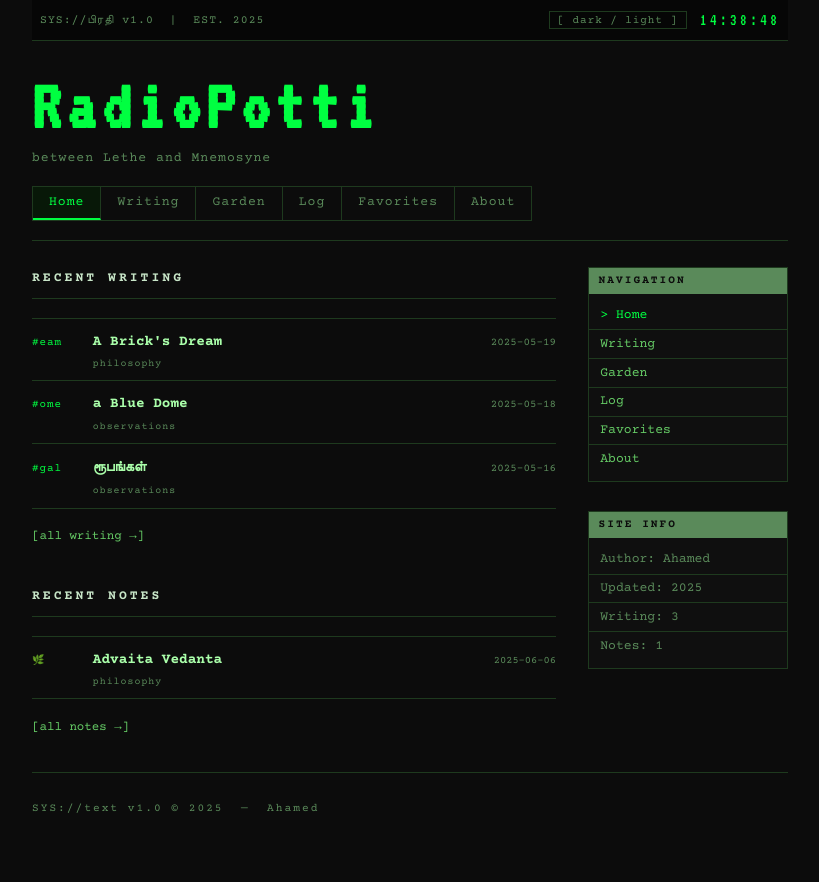
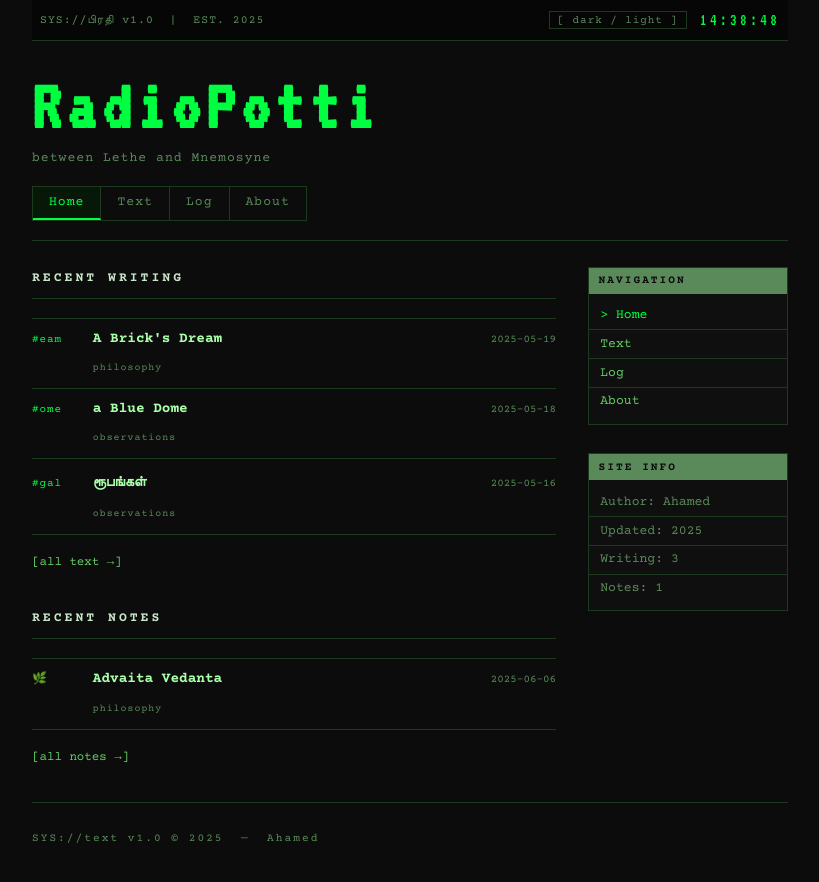
Before and after one commit to greatwhit3shark1969-lgtm/Myblog, a Jekyll site: the page built from index.html, in a window 1280 px wide. Shown: the top 882 px of the page, without its empty margins (230-1049 px from the left). Built offline with Jekyll 4.4.1, drawn with Linux system fonts in a browser that asks for light colours; some web fonts are replaced.

Commit message:
Update index.html

```diff
--- a/index.html
+++ b/index.html
@@ -26,21 +26,19 @@ layout: null
     .entry-row:first-of-type { border-top: 1px solid var(--border); }
     .entry-num { font-size: 0.68rem; color: var(--accent); letter-spacing: 1px; white-space: nowrap; }
     .entry-inner { min-width: 0; }
-    .entry-title { font-size: 0.9rem; color: var(--text-bright); font-weight: 700; }
+    .entry-title { font-size: 0.9rem; color: var(--text-bright); font-weight: 700; display: block; }
     .entry-title[lang="ta"] { font-family: 'Catamaran', sans-serif; }
-    .entry-tag { font-size: 0.62rem; color: var(--text-dim); letter-spacing: 1px; }
+    .entry-sub { font-size: 0.62rem; color: var(--text-dim); letter-spacing: 1px; }
     .entry-date { font-size: 0.68rem; color: var(--text-dim); white-space: nowrap; }
-    .entry-stage { font-size: 0.65rem; color: var(--text-dim); white-space: nowrap; }
-    .section-gap { margin-top: 2.2rem; }
+    .section-gap { margin-top: 2rem; }
     @media (max-width: 600px) {
-      .entry-row { grid-template-columns: 2.5rem 1fr; }
-      .entry-date, .entry-stage { display: none; }
+      .entry-row { grid-template-columns: 2.2rem 1fr; }
+      .entry-date { display: none; }
     }
   </style>
 </head>
 <body>
   <div class="page-wrapper">
-
     <div class="topbar">
       <span class="topbar-left">SYS://<span lang="ta">பிரதி</span>&nbsp;v1.0 &nbsp;|&nbsp; EST. 2025</span>
       <span class="topbar-right">
@@ -48,7 +46,6 @@ layout: null
         <span class="sys-time" id="clock">00:00:00</span>
       </span>
     </div>
-
     <header>
       <div class="site-identity">
         <h1 class="blog-title">RadioPotti<span class="blink">_</span></h1>
@@ -56,10 +53,8 @@ layout: null
       </div>
       <nav class="main-nav">
         <a href="index.html" class="active">Home</a>
-        <a href="blog.html">Writing</a>
-        <a href="garden.html">Garden</a>
+        <a href="text.html">Text</a>
         <a href="log.html">Log</a>
-        <a href="favorites.html">Favorites</a>
         <a href="about.html">About</a>
       </nav>
       <div class="h-rule"></div>
@@ -68,7 +63,6 @@ layout: null
     <main class="site-main">
       <div class="col-main">
 
-        <!-- RECENT WRITING -->
         <h2 class="section-label">Recent Writing</h2>
         <div class="h-rule-thin"></div>
         {% for post in site.posts limit:3 %}
@@ -76,31 +70,34 @@ layout: null
           <span class="entry-num">#{{ post.id | default: forloop.index | prepend: '00' | slice: -3, 3 }}</span>
           <span class="entry-inner">
             <span class="entry-title" {% if post.lang %}lang="{{ post.lang }}"{% endif %}>{{ post.title }}</span>
-            {% if post.tags %}<div class="entry-tag">{{ post.tags | join: ', ' }}</div>{% endif %}
+            {% if post.tags %}<span class="entry-sub">{{ post.tags | join: ', ' }}</span>{% endif %}
           </span>
           <span class="entry-date">{{ post.date | date: "%Y-%m-%d" }}</span>
         </a>
         {% endfor %}
-        <p style="margin-top:0.8rem;"><a href="blog.html" class="read-more">[all writing &rarr;]</a></p>
+        <p style="margin-top:0.8rem;"><a href="text.html" class="read-more">[all text &rarr;]</a></p>
 
-        <!-- RECENT NOTES -->
         <div class="section-gap">
           <h2 class="section-label">Recent Notes</h2>
           <div class="h-rule-thin"></div>
           {% assign all_notes = site.philosophy | concat: site.medicine | concat: site.notes | sort: 'date' | reverse %}
-          {% for note in all_notes limit:5 %}
+          {% for note in all_notes limit:4 %}
           <a class="entry-row" href="{{ note.url }}">
-            <span class="entry-num" style="color:var(--text-dim); font-size:0.62rem;">
+            <span class="entry-num" style="font-size:0.75rem;">
               {% if note.stage == 'seed' %}🌱{% elsif note.stage == 'growing' %}🌿{% elsif note.stage == 'mature' %}🌳{% else %}·{% endif %}
             </span>
             <span class="entry-inner">
               <span class="entry-title">{{ note.title }}</span>
-              {% if note.topic %}<div class="entry-tag">{{ note.topic | downcase }}</div>{% endif %}
+              {% if note.topic %}<span class="entry-sub">{{ note.topic | downcase }}</span>{% endif %}
             </span>
-            <span class="entry-stage">{{ note.date | date: "%Y-%m-%d" }}</span>
+            <span class="entry-date">{{ note.date | date: "%Y-%m-%d" }}</span>
           </a>
           {% endfor %}
-          <p style="margin-top:0.8rem;"><a href="garden.html" class="read-more">[all notes &rarr;]</a></p>
+          {% assign total = site.philosophy.size | plus: site.medicine.size | plus: site.notes.size %}
+          {% if total == 0 %}
+          <p class="no-posts">&gt; No notes yet.</p>
+          {% endif %}
+          <p style="margin-top:0.8rem;"><a href="text.html" class="read-more">[all notes &rarr;]</a></p>
         </div>
 
       </div>
@@ -110,10 +107,8 @@ layout: null
           <h3 class="sidebar-heading">Navigation</h3>
           <ul>
             <li><a href="index.html" class="active">Home</a></li>
-            <li><a href="blog.html">Writing</a></li>
-            <li><a href="garden.html">Garden</a></li>
+            <li><a href="text.html">Text</a></li>
             <li><a href="log.html">Log</a></li>
-            <li><a href="favorites.html">Favorites</a></li>
             <li><a href="about.html">About</a></li>
           </ul>
         </div>
```
